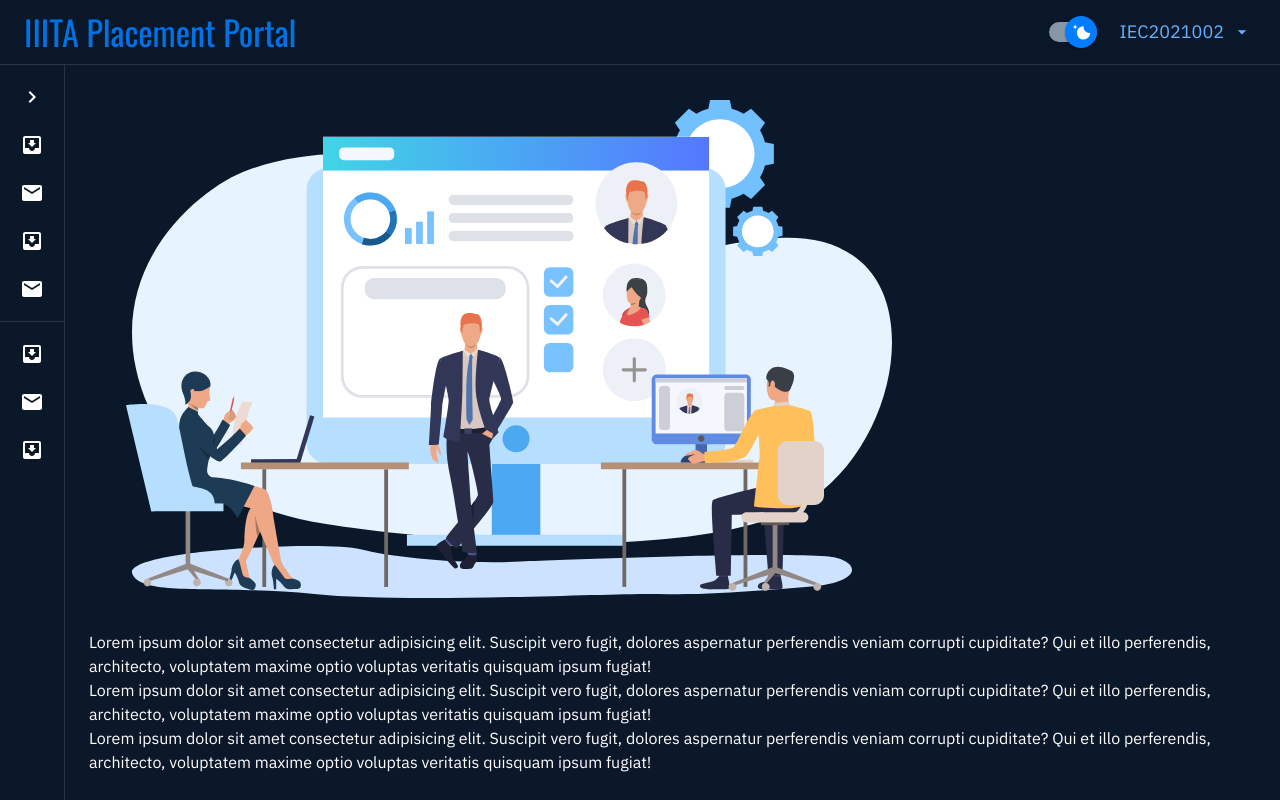
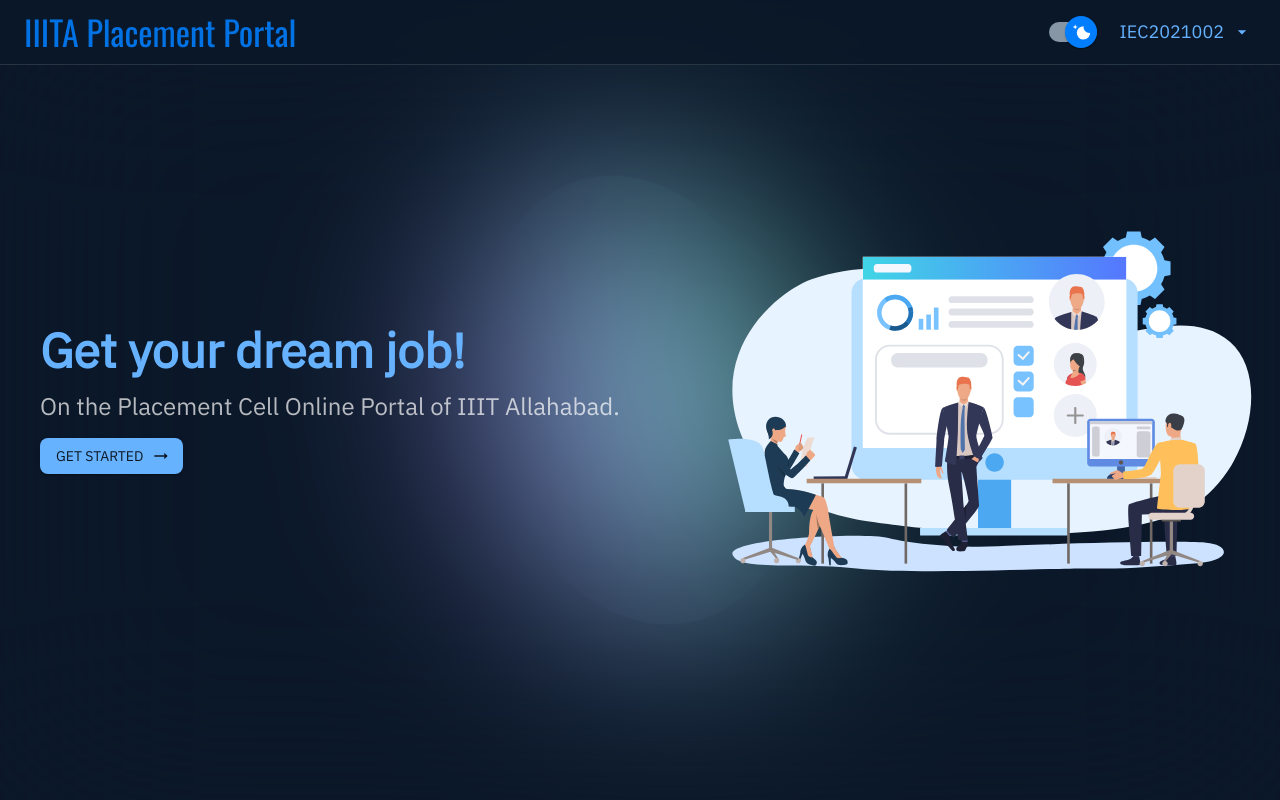
Before and after one commit to GeekHaven/PCell-Portal, a Next.js app in the folder client/: page / in a window 1280 px wide. Built offline with nearby package versions, Linux system fonts and the light colour scheme.

Commit message:
Created home page

```diff
--- a/client/src/pages/_app.js
+++ b/client/src/pages/_app.js
@@ -52,9 +52,14 @@
                 Container,
                 {
                   maxWidth: 'xl',
+                  sx: {
+                    minHeight: '100vh',
+                    display: 'flex',
+                    flexDirection: 'column',
+                  },
                 },
                 <>
-                  {!Component.hideDrawer && <DrawerHeader />}
+                  {!Component.hideNavbar && <DrawerHeader />}
                   <Component {...pageProps} />
                 </>
               )}
--- a/client/src/pages/index.js
+++ b/client/src/pages/index.js
@@ -1,28 +1,75 @@
 import Image from 'next/image';
+import { Typography, Container, Button } from '@mui/material';
+import ArrowRightAltIcon from '@mui/icons-material/ArrowRightAlt';
+
 import vector from '@/assets/vectors/home.svg';
 
 export default function Home() {
   return (
     <>
-      <Image src={vector} alt="Home" />
-      <div>
-        Lorem ipsum dolor sit amet consectetur adipisicing elit. Suscipit vero
-        fugit, dolores aspernatur perferendis veniam corrupti cupiditate? Qui et
-        illo perferendis, architecto, voluptatem maxime optio voluptas veritatis
-        quisquam ipsum fugiat!
-      </div>
-      <div>
-        Lorem ipsum dolor sit amet consectetur adipisicing elit. Suscipit vero
-        fugit, dolores aspernatur perferendis veniam corrupti cupiditate? Qui et
-        illo perferendis, architecto, voluptatem maxime optio voluptas veritatis
-        quisquam ipsum fugiat!
-      </div>
-      <div>
-        Lorem ipsum dolor sit amet consectetur adipisicing elit. Suscipit vero
-        fugit, dolores aspernatur perferendis veniam corrupti cupiditate? Qui et
-        illo perferendis, architecto, voluptatem maxime optio voluptas veritatis
-        quisquam ipsum fugiat!
-      </div>
+      <div
+        style={{
+          height: '25vmax',
+          aspectRatio: 1,
+          position: 'absolute',
+          left: '50%',
+          top: '50%',
+          translate: '-50% -50%',
+          borderRadius: '50%',
+          background: 'linear-gradient(to right, aquamarine, mediumpurple)',
+          animation: 'rotate 20s infinite',
+          opacity: 0.8,
+        }}
+      ></div>
+      <div
+        style={{
+          height: '100%',
+          width: '100%',
+          position: 'absolute',
+          zIndex: 2,
+          backdropFilter: 'blur(8vmax)',
+        }}
+      ></div>
+      <Container
+        maxWidth="xl"
+        className="flex h-screen items-center justify-center"
+      >
+        <div
+          className="z-10 relative w-full flex-grow flex flex-col-reverse gap-12 md:gap-0 md:grid"
+          style={{
+            gridTemplateColumns: '6fr 5fr',
+          }}
+        >
+          <div className="flex relative flex-col justify-center gap-4">
+            <Typography
+              variant="h3"
+              fontWeight={700}
+              color="primary"
+              className="text-3xl text-center md:text-left md:text-5xl"
+            >
+              Get your dream job!
+            </Typography>
+            <Typography
+              variant="h5"
+              color="text.secondary"
+              className="text-lg text-center md:text-left md:text-2xl"
+            >
+              On the Placement Cell Online Portal of IIIT Allahabad.
+            </Typography>
+            <Button
+              variant="contained"
+              className="mx-auto md:mx-0  md:w-fit flex items-center"
+              endIcon={<ArrowRightAltIcon />}
+            >
+              Get Started
+            </Button>
+          </div>
+          <Image src={vector} className="m-auto" />
+        </div>
+      </Container>
     </>
   );
 }
+
+Home.hideDrawer = true;
+Home.isFullWidth = true;
--- a/client/src/styles/globals.css
+++ b/client/src/styles/globals.css
@@ -395,3 +395,17 @@
   font-weight: 400;
   src: url('/chasing.ttf') format('truetype');
 }
+
+@keyframes rotate {
+  from {
+    rotate: 0deg;
+  }
+
+  50% {
+    scale: 1 1.5;
+  }
+
+  to {
+    rotate: 360deg;
+  }
+}
```
